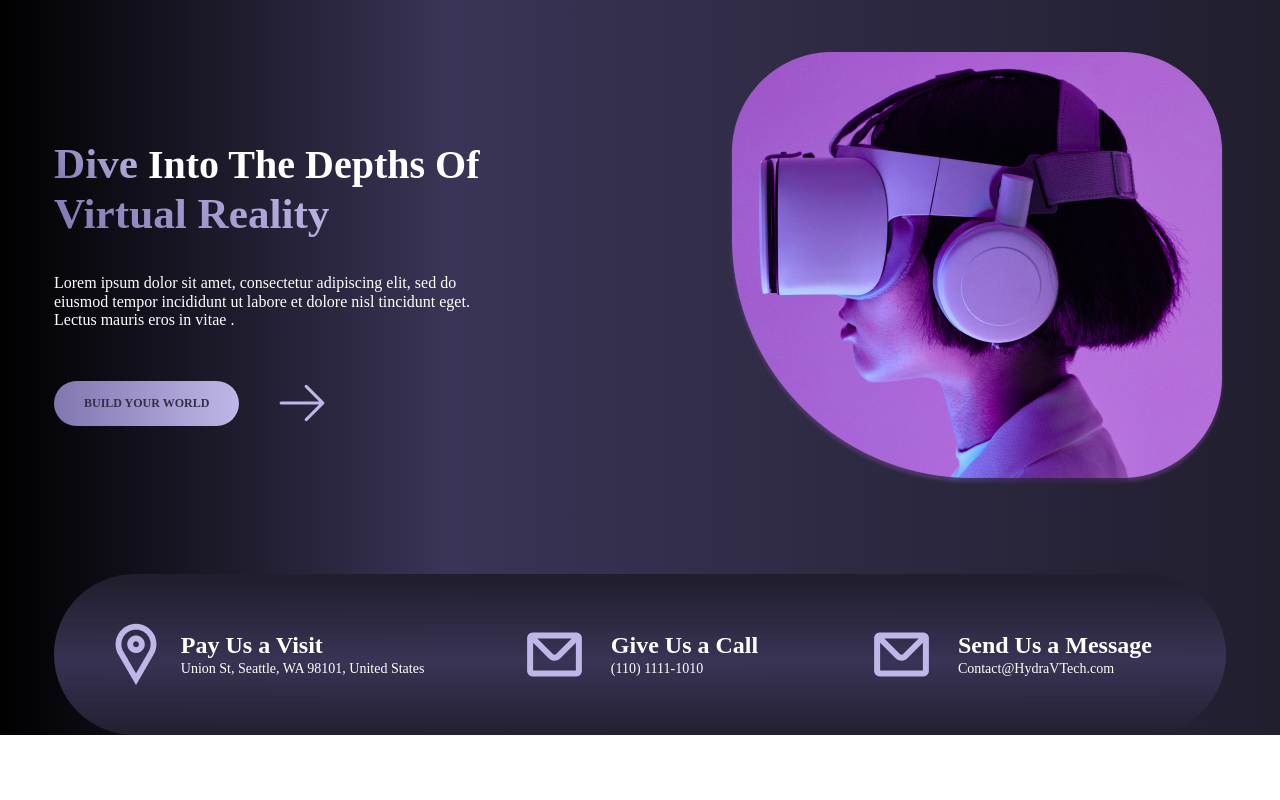
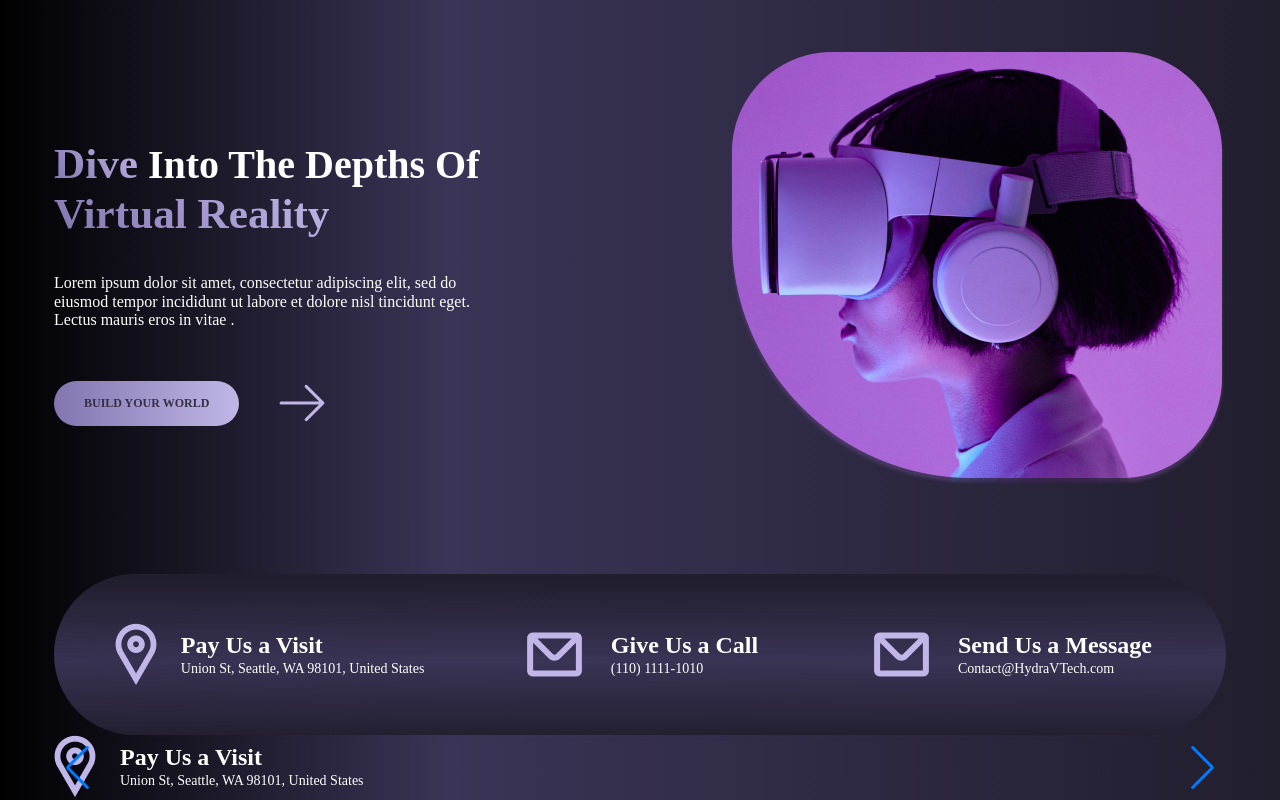
Before and after one commit to AlexanderLosev152/hydra, a React (Vite) app: page / in a window 1280 px wide. Shown: the part 246-1046 px from the top of the page. Before the commit the page ends 981 px from the top, so only its background shows below. Built offline with nearby package versions, Linux system fonts and the light colour scheme.

Commit message:
add swiper

```diff
--- /dev/null
+++ b/src/components/ContactCard/ContactCard.jsx
@@ -0,0 +1,25 @@
+import styles from './style.module.scss';
+
+const ContactCard = ({ contact }) => {
+	return (
+		<div className={styles.item}>
+			<img src={contact.img} alt={contact.title} className={styles.icon} />
+			<div className={styles.info}>
+				<h3 className={styles.title}>{contact.title}</h3>
+				{contact.title.includes('Call') ? (
+					<a href={`tel:${contact.address}`} className={styles.address}>
+						{contact.address}
+					</a>
+				) : contact.title.includes('Message') ? (
+					<a href={`mailto:${contact.address}`} className={styles.address}>
+						{contact.address}
+					</a>
+				) : (
+					<span className={styles.address}>{contact.address}</span>
+				)}
+			</div>
+		</div>
+	);
+};
+
+export default ContactCard;
--- /dev/null
+++ b/src/components/ContactCard/style.module.scss
@@ -0,0 +1,17 @@
+@import '../../scss/mixins';
+@import '../../scss/media';
+.item {
+	display: flex;
+	align-items: center;
+	gap: clamp(1rem, 2.5vw, 1.5rem);
+}
+
+.title {
+	font-weight: 700;
+	font-size: clamp(0.8rem, 2vw, 1.5rem);
+}
+
+.address {
+	font-weight: 400;
+	font-size: 0.875rem;
+}
--- a/src/components/Contacts/Contacts.jsx
+++ b/src/components/Contacts/Contacts.jsx
@@ -1,26 +1,38 @@
+import { Swiper, SwiperSlide } from 'swiper/react';
+import { Navigation } from 'swiper/modules';
+import { contacts } from '../../data/contacts.js';
+
+import ContactCard from '../ContactCard/ContactCard';
 import styles from './style.module.scss';
-import { contacts } from '../../data/contacts.js';
+import 'swiper/css';
+import 'swiper/css/navigation';
 
 const Contacts = () => {
 	return (
 		<>
 			<div className={styles.items}>
 				{contacts.map((contact, index) => (
-					<div key={index} className={styles.item}>
-						<img
-							src={contact.img}
-							alt={contact.title}
-							className={styles.icon}
-						/>
-						<div className={styles.info}>
-							<h3 className={styles.title}>{contact.title}</h3>
-							<a href="#" className={styles.address}>
-								{contact.address}
-							</a>
-						</div>
-					</div>
+					<ContactCard key={`card-${index}`} contact={contact} />
 				))}
 			</div>
+
+			<Swiper
+				className={styles.swiper}
+				modules={[Navigation]}
+				navigation={{
+					nextEl: `.${styles.swiperButtonNext}`,
+					prevEl: `.${styles.swiperButtonPrev}`
+				}}
+				loop={true}
+			>
+				{contacts.map((contact, index) => (
+					<SwiperSlide key={`slide-${index}`}>
+						<ContactCard contact={contact} />
+					</SwiperSlide>
+				))}
+				<div class="swiper-button-prev"></div>
+				<div class="swiper-button-next"></div>
+			</Swiper>
 		</>
 	);
 };
--- a/src/components/Contacts/style.module.scss
+++ b/src/components/Contacts/style.module.scss
@@ -1,5 +1,6 @@
 @import '../../scss/mixins';
 @import '../../scss/media';
+
 .items {
 	@include grid(20rem, 1rem);
 	justify-items: center;
@@ -12,18 +13,3 @@
 		#211e2e 100%
 	);
 }
-.item {
-	display: flex;
-	align-items: center;
-	gap: clamp(1rem, 2.5vw, 1.5rem);
-}
-
-.title {
-	font-weight: 700;
-	font-size: clamp(0.8rem, 2vw, 1.5rem);
-}
-
-.address {
-	font-weight: 400;
-	font-size: 0.875rem;
-}
```
Also changed, not shown: src/components/Swiper-hero/Swiper-hero.jsx (deleted, +0 -7 lines).
